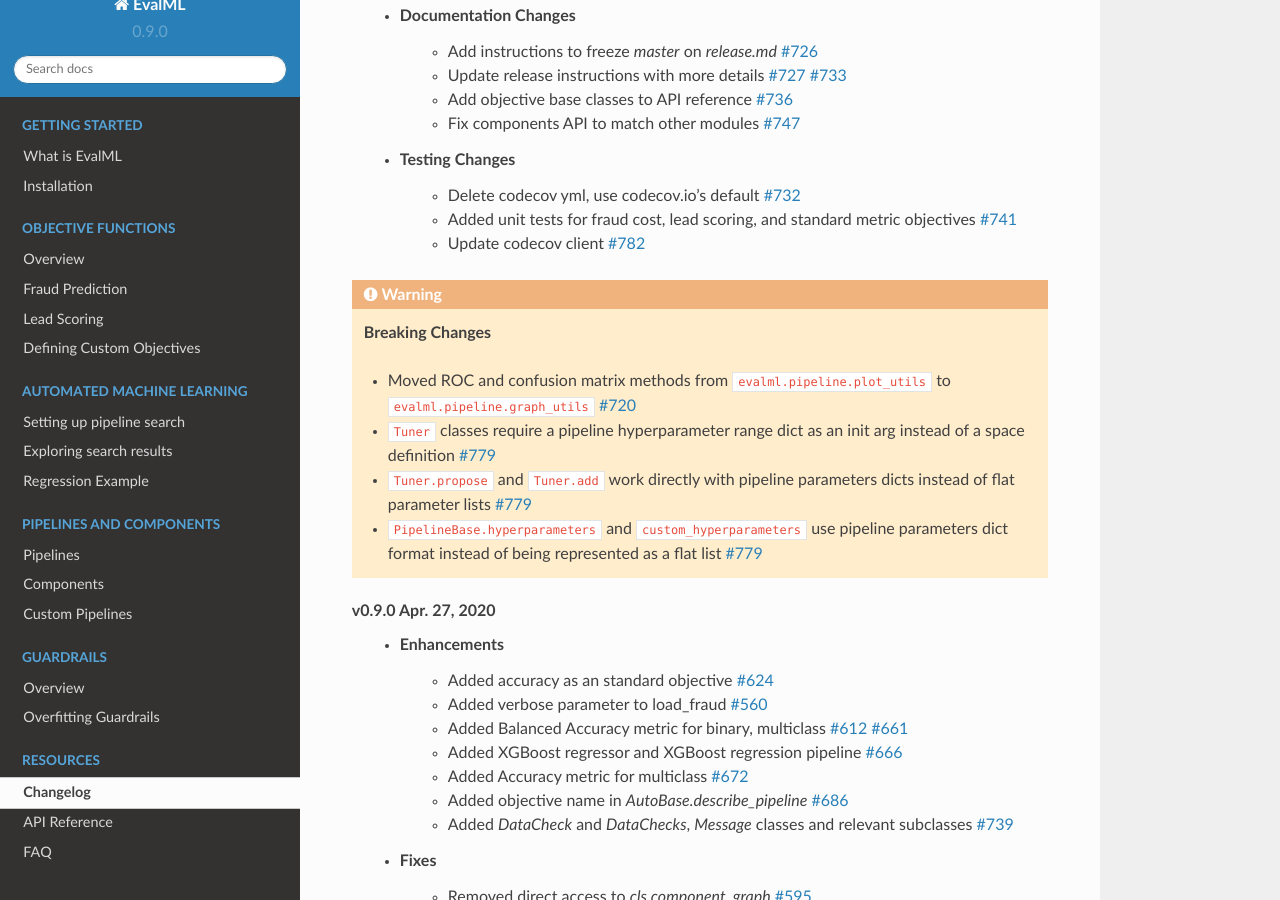
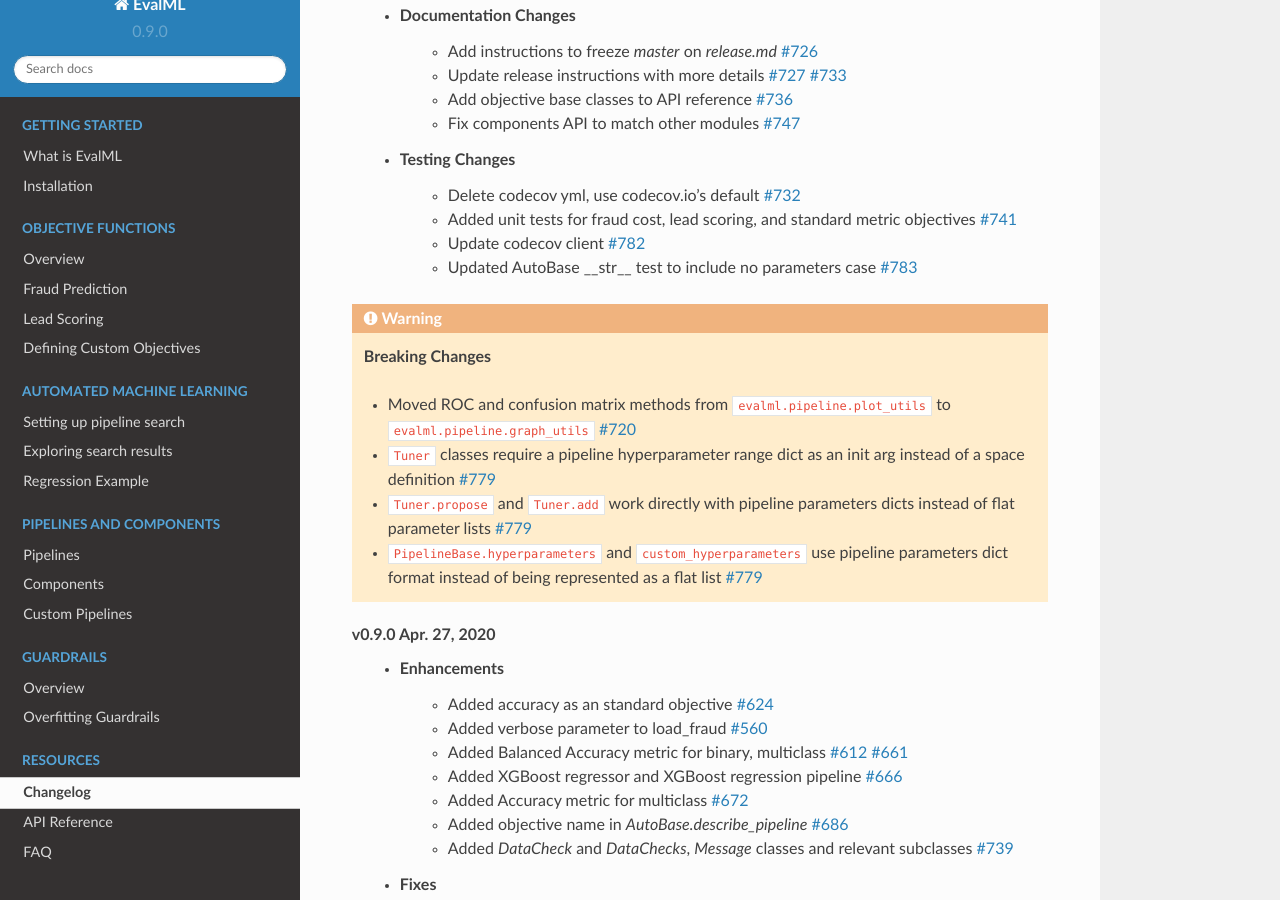
Before and after one commit to alteryx/evalml, a Sphinx documentation site: the page built from docs/source/changelog.rst, in a window 1280 px wide and 900 px high, scrolled down 595 px. Built offline with Sphinx 7.4.7 and the Read the Docs theme 2.0.0, drawn with Linux system fonts in a browser that asks for light colours; comment, search, counter and statistics services are not loaded.

Commit message:
Updated changelog

```diff
--- a/docs/source/changelog.rst
+++ b/docs/source/changelog.rst
@@ -24,6 +24,7 @@
         * Delete codecov yml, use codecov.io's default :pr:`732`
         * Added unit tests for fraud cost, lead scoring, and standard metric objectives :pr:`741`
         * Update codecov client :pr:`782`
+        * Updated AutoBase __str__ test to include no parameters case :pr:`783`
 
 .. warning::
 
```
